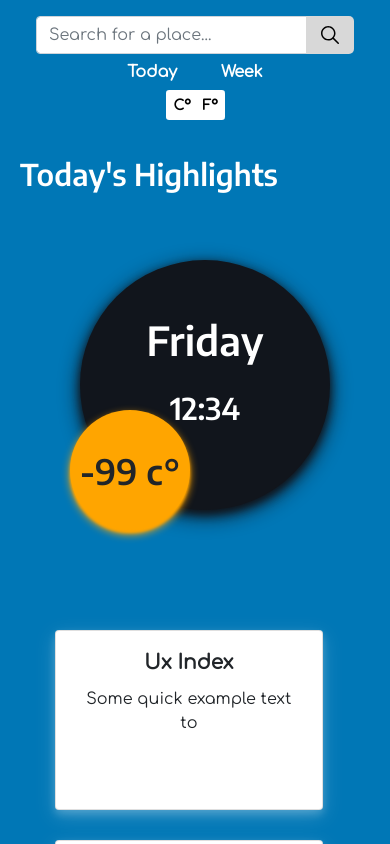
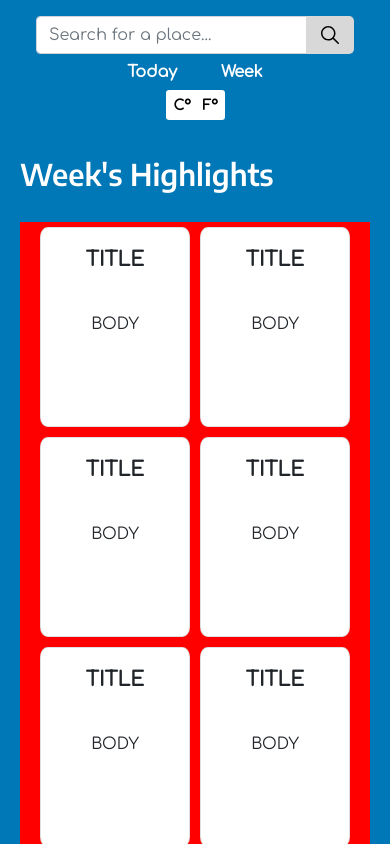
Before and after one commit to GitGud31/Weathery, a React (Create React App) app: page / in a window 390 px wide. Shown: the top 844 px of the page. Built offline with nearby package versions, Linux system fonts and the light colour scheme.

Commit message:
Implemented Week view

```diff
--- a/src/components/CardInfo.jsx
+++ b/src/components/CardInfo.jsx
@@ -1,5 +1,4 @@
 import React from "react";
-
 import { Card } from "react-bootstrap";
 
 import "../styles/CardInfo.css";
@@ -9,10 +8,8 @@ function CardInfo({ title, content }) {
     return (
         <Card className="card-info">
             <Card.Body>
-                <Card.Title className="card-title">{title}</Card.Title>
-                <Card.Text>
-                    {content}
-                </Card.Text>
+                <Card.Title className="card-info-title">{title}</Card.Title>
+                <Card.Text className="card-info-body">{content}</Card.Text>
             </Card.Body>
         </Card>
     );
--- a/src/components/Home.jsx
+++ b/src/components/Home.jsx
@@ -1,13 +1,16 @@
 import React from "react";
 import Navbar from "./Navbar.jsx";
+import Today from "./Today.jsx";
+import Week from "./Week.jsx";
 
 import "../styles/Home.css";
-import Today from "./Today.jsx";
+import "../styles/Title.css";
 
 function Home() {
     return (<section className="home-section">
         <Navbar />
-        <Today/>
+        {/* <Today/> */}
+        <Week />
     </section >);
 }
 
--- /dev/null
+++ b/src/components/Title.jsx
@@ -0,0 +1,9 @@
+import React from "react";
+
+function Title({children}) {
+    return (<div className="highlight-title">
+        <h1>{children}</h1>
+    </div>);
+}
+
+export default Title;
--- a/src/components/Today.jsx
+++ b/src/components/Today.jsx
@@ -1,20 +1,20 @@
 import React from "react";
 import LocalDate from "./Date.jsx";
 import CardInfo from "./CardInfo.jsx";
+import Title from "./Title.jsx";
 
 import "../styles/Today.css";
 
 function Today() {
 
     return (<div className="today-container">
-        <div className="highlight-title">
-            <h1>Today's Highlights</h1>
-        </div>
 
-        <div className="content">
+        <Title>Today's Highlights </Title>
+
+        <div className="today-content">
+
             <div className="wrapper-bubbles">
                 <LocalDate />
-
                 <div className="bubble-temp">
                     <p>-99 <span>c°</span></p>
                 </div>
--- /dev/null
+++ b/src/components/Week.jsx
@@ -0,0 +1,49 @@
+import React from "react";
+import Title from "./Title.jsx";
+
+import "../styles/Title.css";
+import "../styles/Week.css";
+import { Card } from "react-bootstrap";
+
+
+function Week() {
+
+    return (<section className="week-section">
+        <Title>Week's Highlights </Title>
+        <div className="week-content">
+            <Card className="big-card">
+                <Card.Title className="week-card-title">TITLE</Card.Title>
+                <Card.Body className="week-card-body">BODY</Card.Body>
+            </Card>
+
+            <Card className="big-card">
+                <Card.Title className="week-card-title">TITLE</Card.Title>
+                <Card.Body className="week-card-body">BODY</Card.Body>
+            </Card>
+
+            <Card className="big-card">
+                <Card.Title className="week-card-title">TITLE</Card.Title>
+                <Card.Body className="week-card-body">BODY</Card.Body>
+            </Card>
+
+            <Card className="big-card">
+                <Card.Title className="week-card-title">TITLE</Card.Title>
+                <Card.Body className="week-card-body">BODY</Card.Body>
+            </Card>
+
+            <Card className="big-card">
+                <Card.Title className="week-card-title">TITLE</Card.Title>
+                <Card.Body className="week-card-body">BODY</Card.Body>
+            </Card>
+
+            <Card className="big-card">
+                <Card.Title className="week-card-title">TITLE</Card.Title>
+                <Card.Body className="week-card-body">BODY</Card.Body>
+            </Card>
+
+
+        </div>
+    </section>);
+}
+
+export default Week;
--- a/src/styles/CardInfo.css
+++ b/src/styles/CardInfo.css
@@ -7,7 +7,7 @@
     box-shadow: 0 4px 8px 0 rgba(255, 255, 255, 0.2), 0 6px 20px 0 rgba(255, 255, 255, 0.19);
 }
 
-.card-title{
+.card-info-title{
     font-weight: bold !important;
 }
 
--- /dev/null
+++ b/src/styles/Title.css
@@ -0,0 +1,33 @@
+.highlight-title {
+    margin: 40px 150px 0;
+    width: fit-content;
+    /* background-color: red; */
+    font-family: 'Encode Sans', sans-serif;
+}
+
+.highlight-title h1 {
+    color: white;
+    font-weight: bold;
+}
+
+/* Tablet view */
+
+@media (max-width: 768px) {
+    .highlight-title {
+        margin: 30px 0 0 30px;
+    }
+    .highlight-title h1 {
+        font-size: 40px;
+    }
+}
+
+/* Mobile view */
+
+@media (max-width: 578px) {
+    .highlight-title {
+        margin: 20px 0 0 0;
+    }
+    .highlight-title h1 {
+        font-size: 30px;
+    }
+}
--- a/src/styles/Today.css
+++ b/src/styles/Today.css
@@ -1,21 +1,9 @@
-.highlight-title {
-    margin: 40px 150px 0;
-    width: fit-content;
-    /* background-color: red; */
-    font-family: 'Encode Sans', sans-serif;
-}
-
-.highlight-title h1 {
-    color: white;
-    font-weight: bold;
-}
-
 .today-container {
     display: flex;
     flex-direction: column;
 }
 
-.content {
+.today-content {
     padding: 40px 0 0 0;
     display: flex;
     flex-direction: row;
@@ -71,7 +59,7 @@
     .today-container {
         flex-direction: column;
     }
-    .content {
+    .today-content {
         flex-direction: column;
     }
     .wrapper-bubbles {
@@ -101,7 +89,7 @@
     .today-container {
         flex-direction: column;
     }
-    .content {
+    .today-content {
         flex-direction: column;
     }
     .wrapper-bubbles {
--- /dev/null
+++ b/src/styles/Week.css
@@ -0,0 +1,73 @@
+.week-content {
+    margin: 50px 0 0;
+    padding: 0 auto;
+    display: flex;
+    flex-direction: row;
+    flex-wrap: wrap;
+    justify-content: space-evenly;
+    background-color: red;
+    text-align: center;
+}
+
+.big-card {
+    border-radius: 5% !important;
+    width: 200px;
+    height: 300px;
+}
+
+.week-card-title {
+    margin: 20px auto !important;
+    font-weight: bold !important;
+}
+
+/* Tablet view */
+
+@media (max-width: 768px) {
+    .week-content {
+        margin: 30px auto;
+        padding: 0 auto;
+        display: flex;
+        flex-direction: row;
+        flex-wrap: wrap;
+        align-items: center;
+        justify-content: center;
+        background-color: red;
+        text-align: center;
+        width: 100%;
+    }
+    .big-card {
+        width: 300px;
+        height: 400px;
+        margin: 5px;
+    }
+    .week-card-title {
+        margin: 20px auto !important;
+        font-weight: bold !important;
+    }
+}
+
+/* Mobile view */
+
+@media (max-width: 578px) {
+    .week-content {
+        margin: 30px auto;
+        padding: 0 auto;
+        display: flex;
+        flex-direction: row;
+        flex-wrap: wrap;
+        align-items: center;
+        justify-content: center;
+        background-color: red;
+        text-align: center;
+        width: 100%;
+    }
+    .big-card {
+        width: 150px;
+        height: 200px;
+        margin: 5px;
+    }
+    .week-card-title {
+        margin: 20px auto !important;
+        font-weight: bold !important;
+    }
+}
```
